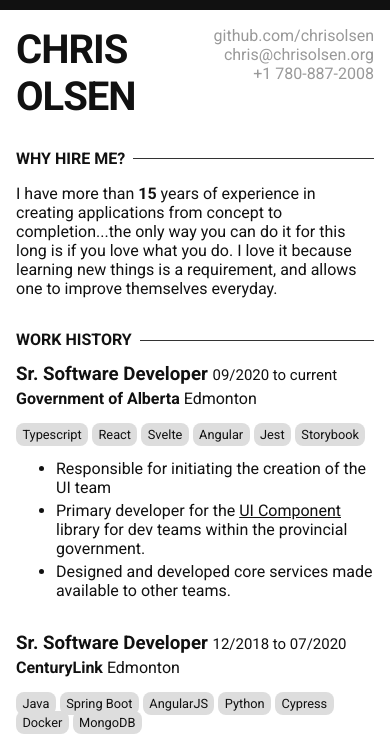
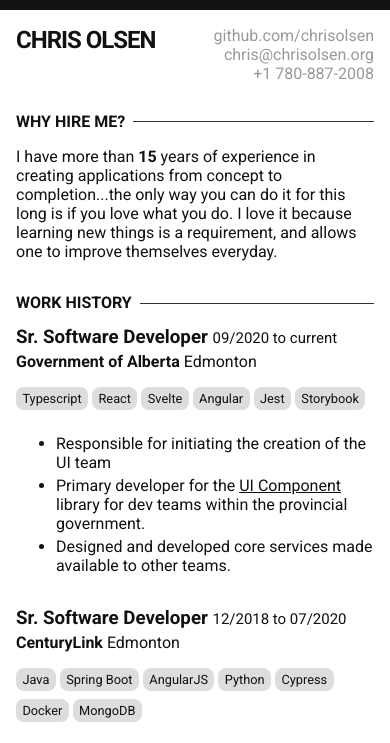
Before and after one commit to chrisolsen/chrisolsen.github.io, a plain HTML site: page index.html in a window 390 px wide. Shown: the top 743 px of the page. Drawn offline with Linux system fonts and the light colour scheme.

Commit message:
mobile style updates

```diff
--- a/style.css
+++ b/style.css
@@ -140,9 +140,10 @@ section.job .tools {
 
 section.job .tools li {
   list-style-type: none;
-  display: inline;
+  display: inline-block;
   background: #ddd;
   padding: 0.25rem 0.4rem;
+  margin-bottom: 0.5rem;
   border-radius: 8px;
   font-size: 0.8em;
 }
@@ -202,6 +203,10 @@ section#skills progress::-webkit-progress-value {
   body {
     display: block;
   }
+
+  h1 {
+    font-size: 1.5rem;
+  }
 }
 
 @media print {
```
